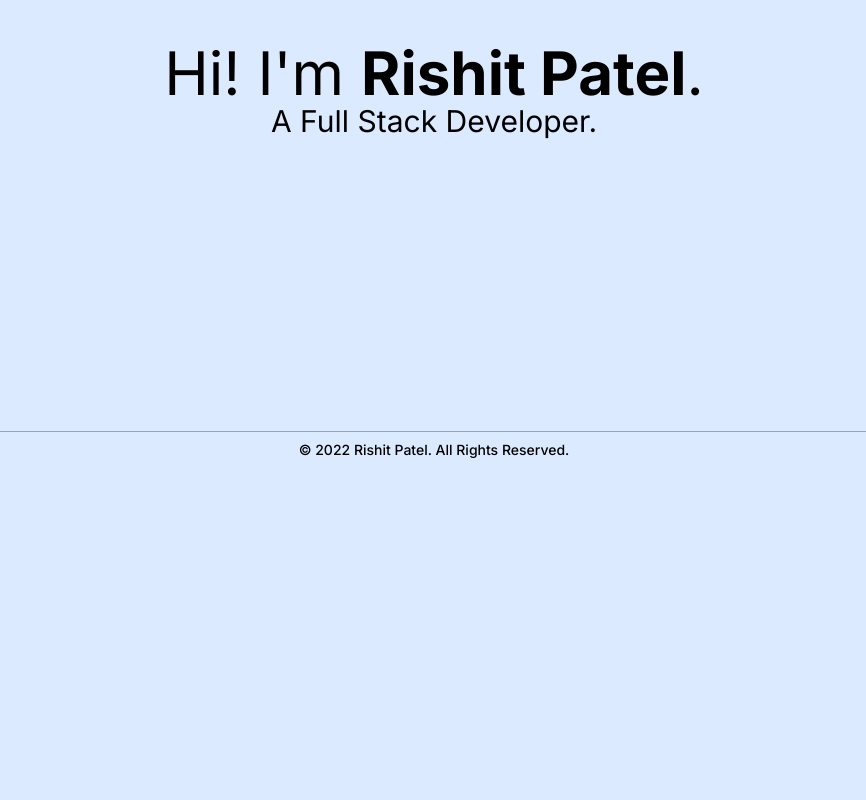
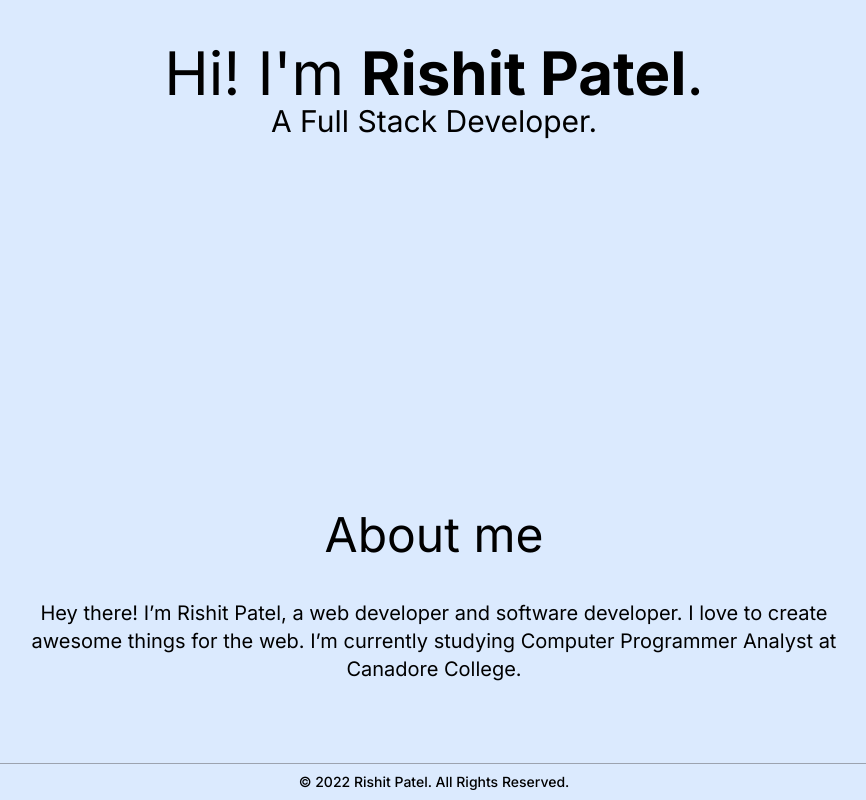
Before and after one commit to imrishit98/rishitpatel.com, a Next.js app: page / in a window 1280 px wide. Shown: the part 317-1117 px from the top of the page, without its empty margins (206-1072 px from the left). Before the commit the page ends 800 px from the top, so only its background shows below. Built offline with nearby package versions, Linux system fonts and the light colour scheme.

Commit message:
Add about me section

```diff
--- /dev/null
+++ b/src/components/ui/sections.js
@@ -0,0 +1,17 @@
+import { Container } from './containers';
+import { H2 } from './typography';
+
+export const AboutMe = () => {
+  return (
+    <section className='py-20'>
+      <Container className='flex flex-col justify-center items-center gap-10 text-center'>
+        <H2>About me</H2>
+        <p className='text-lg md:text-xl'>
+          Hey there! I’m Rishit Patel, a web developer and software developer. I
+          love to create awesome things for the web. I’m currently studying
+          Computer Programmer Analyst at Canadore College.
+        </p>
+      </Container>
+    </section>
+  );
+};
--- /dev/null
+++ b/src/components/ui/typography.js
@@ -0,0 +1,7 @@
+export const H1 = ({ children }) => {
+  return <h1 className='text-5xl md:text-6xl'>{children}</h1>;
+};
+
+export const H2 = ({ children }) => {
+  return <h2 className='text-4xl md:text-5xl'>{children}</h2>;
+};
--- a/src/pages/index.js
+++ b/src/pages/index.js
@@ -1,41 +1,13 @@
 import Layout from '../components/layout';
 import { Container } from '../components/ui/containers';
+import { HomepageHero } from '../components/ui/heros';
+import { AboutMe } from '../components/ui/sections';
 
 const Home = () => {
   return (
     <Layout>
-      <Container className='flex flex-col justify-center items-center text-center h-[85vh] 3xl:h-[50vh]'>
-        <h1 className='text-5xl md:text-6xl'>
-          Hi! I&apos;m <br className='md:hidden' />
-          <strong>Rishit Patel</strong>.
-        </h1>{' '}
-        <h2 className='text-2xl sm:text-3xl'>
-          <span
-            className='animate-fade-in-left'
-            style={{ animationDelay: '200ms' }}
-          >
-            A
-          </span>{' '}
-          <span
-            className='animate-fade-in-left'
-            style={{ animationDelay: '500ms' }}
-          >
-            Full
-          </span>{' '}
-          <span
-            className='animate-fade-in-left'
-            style={{ animationDelay: '800ms' }}
-          >
-            Stack
-          </span>{' '}
-          <span
-            className='animate-fade-in-left'
-            style={{ animationDelay: '1100ms' }}
-          >
-            Developer.
-          </span>
-        </h2>
-      </Container>
+      <HomepageHero />
+      <AboutMe />
     </Layout>
   );
 };
```
